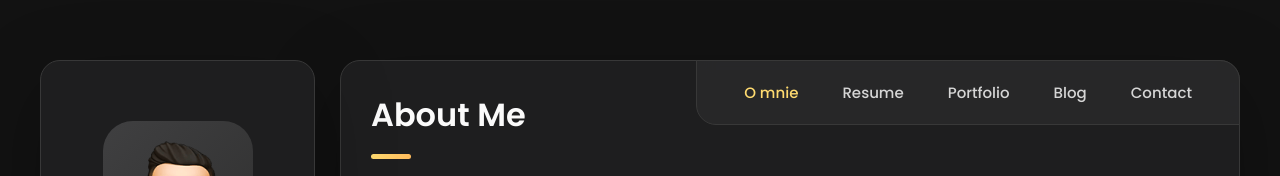
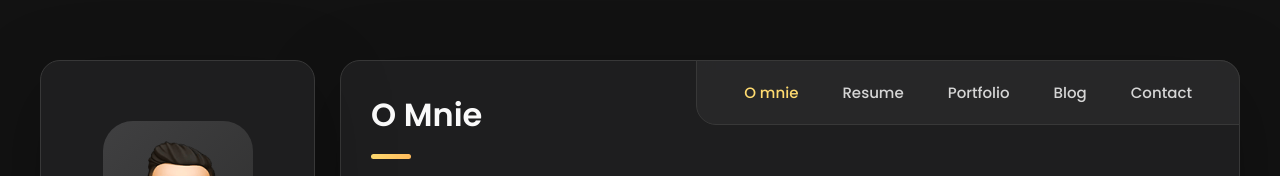
Before and after one commit to Darfcvr/portfolio, a plain HTML site: page index.html in a window 1280 px wide. Shown: the top 176 px of the page. Drawn offline with nearby package versions, Linux system fonts and the light colour scheme.

Commit message:
Update index.html

```diff
--- a/index.html
+++ b/index.html
@@ -204,7 +204,7 @@
       <article class="about  active" data-page="about">
 
         <header>
-          <h2 class="h2 article-title">About me</h2>
+          <h2 class="h2 article-title">O mnie</h2>
         </header>
 
         <section class="about-text">
```
